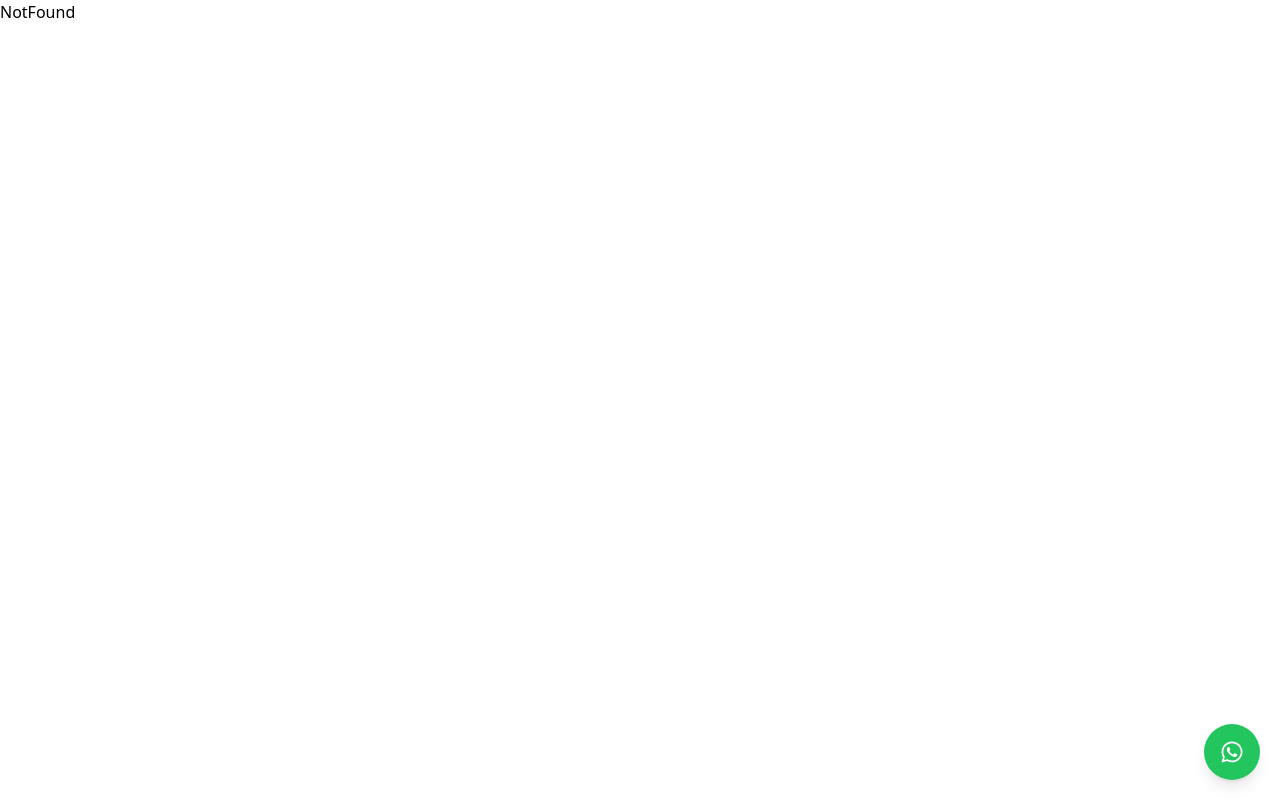
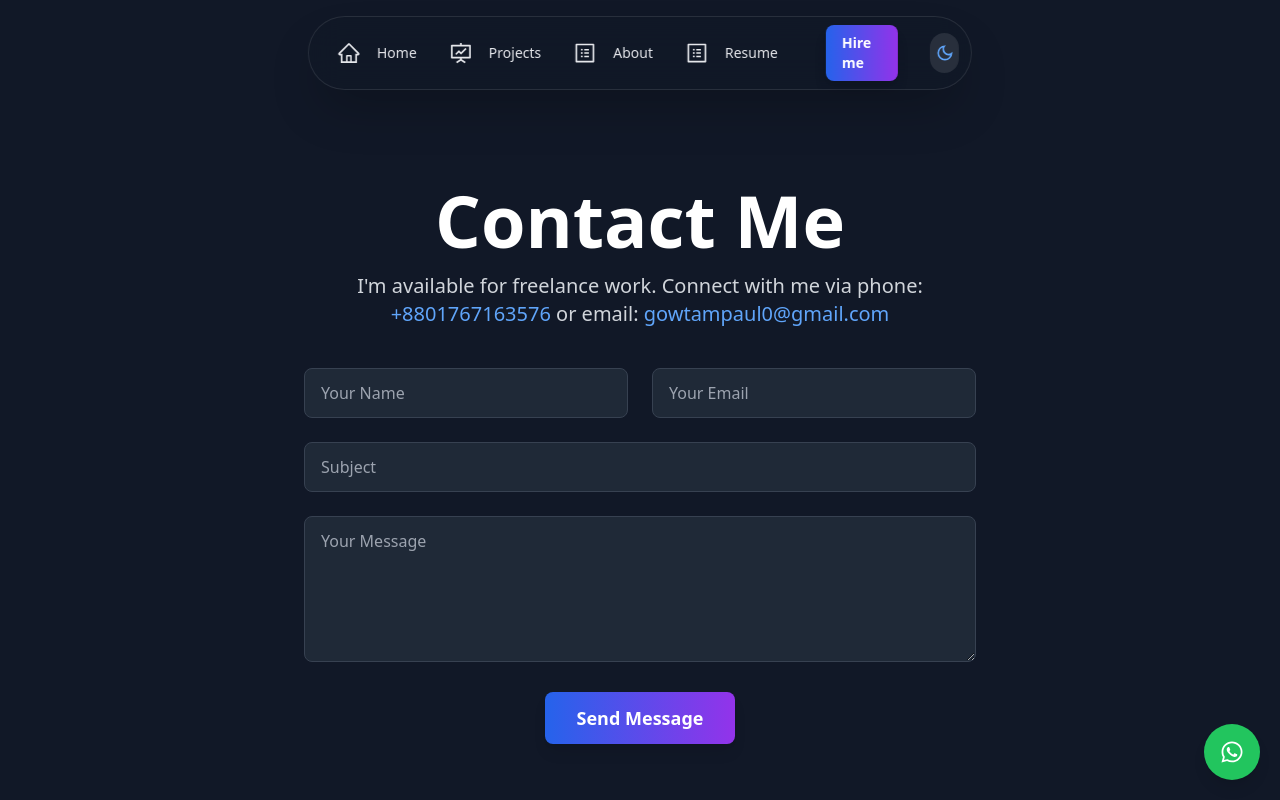
Before and after one commit to gowtamkumar/my-portfolio, a Next.js app: page /contact in a window 1280 px wide. Before the commit this address had no page. Built offline with nearby package versions, Linux system fonts and the light colour scheme.

Commit message:
add hire me button

```diff
--- /dev/null
+++ b/app/contact/page.tsx
@@ -0,0 +1,103 @@
+"use client";
+import Header from "@/components/Header";
+import { useState } from "react";
+
+export default function Contact() {
+  const [formData, setFormData] = useState({
+    name: "",
+    email: "",
+    subject: "",
+    message: "",
+  });
+
+  const handleChange = (
+    e: React.ChangeEvent<HTMLInputElement | HTMLTextAreaElement>
+  ) => {
+    setFormData({ ...formData, [e.target.name]: e.target.value });
+  };
+
+  const handleSubmit = (e: React.FormEvent<HTMLFormElement>) => {
+    e.preventDefault();
+    // Handle form submission logic here
+    console.log(formData);
+  };
+
+  return (
+    <>
+      <Header />
+      <main className="flex flex-col items-center justify-center min-h-screen bg-white dark:bg-gray-900 text-gray-900 dark:text-white px-4 pt-32">
+        <div className="w-full max-w-2xl">
+          <div className="text-center mb-10">
+            <h1 className="text-5xl md:text-7xl font-extrabold text-gray-900 dark:text-white leading-tight">
+              Contact Me
+            </h1>
+            <p className="max-w-2xl mx-auto text-lg md:text-xl text-gray-700 dark:text-gray-300 mt-4">
+              I&apos;m available for freelance work. Connect with me via phone:{" "}
+              <a
+                href="tel:+919876543210"
+                className="text-blue-600 dark:text-blue-400"
+              >
+                +8801767163576
+              </a>{" "}
+              or email:{" "}
+              <a
+                href="mailto:gowtampaul0@gmail.com"
+                className="text-blue-600 dark:text-blue-400"
+              >
+                gowtampaul0@gmail.com
+              </a>
+            </p>
+          </div>
+          <form onSubmit={handleSubmit} className="space-y-6">
+            <div className="grid grid-cols-1 md:grid-cols-2 gap-6">
+              <input
+                type="text"
+                name="name"
+                placeholder="Your Name"
+                onChange={handleChange}
+                value={formData.name}
+                className="w-full px-4 py-3 bg-gray-200 dark:bg-gray-800 border border-gray-300 dark:border-gray-700 rounded-lg focus:outline-none focus:ring-2 focus:ring-blue-600 dark:focus:ring-blue-400"
+                required
+              />
+              <input
+                type="email"
+                name="email"
+                placeholder="Your Email"
+                onChange={handleChange}
+                value={formData.email}
+                className="w-full px-4 py-3 bg-gray-200 dark:bg-gray-800 border border-gray-300 dark:border-gray-700 rounded-lg focus:outline-none focus:ring-2 focus:ring-blue-600 dark:focus:ring-blue-400"
+                required
+              />
+            </div>
+            <input
+              type="text"
+              name="subject"
+              placeholder="Subject"
+              onChange={handleChange}
+              value={formData.subject}
+              className="w-full px-4 py-3 bg-gray-200 dark:bg-gray-800 border border-gray-300 dark:border-gray-700 rounded-lg focus:outline-none focus:ring-2 focus:ring-blue-600 dark:focus:ring-blue-400"
+              required
+            />
+            <textarea
+              name="message"
+              placeholder="Your Message"
+              onChange={handleChange}
+              value={formData.message}
+              rows={5}
+              className="w-full px-4 py-3 bg-gray-200 dark:bg-gray-800 border border-gray-300 dark:border-gray-700 rounded-lg focus:outline-none focus:ring-2 focus:ring-blue-600 dark:focus:ring-blue-400"
+              required
+            ></textarea>
+            <div className="text-center">
+              <button
+                type="submit"
+                className="bg-gradient-to-r from-blue-600 to-purple-600 hover:from-blue-700 hover:to-purple-700 text-white font-bold py-3 px-8 rounded-lg text-lg transition-all duration-300 hover:scale-105 shadow-lg"
+              >
+                Send Message
+              </button>
+            </div>
+          </form>
+        </div>
+      </main>
+    </>
+  );
+}
--- a/app/page.tsx
+++ b/app/page.tsx
@@ -23,7 +23,12 @@ export default function Home() {
           <div className="my-6 text-3xl md:text-5xl font-semibold text-blue-600 dark:text-blue-400 h-20 md:h-24">
             a{" "}
             <Typewriter
-              words={["JavaScript Developer", "Full-Stack Engineer", "Web Developer", "Problem Solver"]}
+              words={[
+                "JavaScript Developer",
+                "Full-Stack Engineer",
+                "Web Developer",
+                "Problem Solver",
+              ]}
               loop={Infinity}
               cursor
               cursorStyle="_"
@@ -33,8 +38,9 @@ export default function Home() {
             />
           </div>
           <p className="max-w-2xl mx-auto text-lg md:text-xl text-gray-700 dark:text-gray-300 mb-10">
-            I specialize in building exceptional, high-quality websites and applications.
-            Currently exploring the world of AI and building cool things with it.
+            I specialize in building exceptional, high-quality websites and
+            applications. Currently exploring the world of AI and building cool
+            things with it.
           </p>
           <div className="flex flex-col md:flex-row justify-center gap-4 mb-10">
             <Link
@@ -51,13 +57,28 @@ export default function Home() {
             </Link>
           </div>
           <div className="flex justify-center space-x-6">
-            <Link href="https://github.com/gowtamkumar" target="_blank" rel="noreferrer" className="text-gray-500 dark:text-gray-400 hover:text-black dark:hover:text-white transition-colors duration-300 transform hover:scale-125">
+            <Link
+              href="https://github.com/gowtamkumar"
+              target="_blank"
+              rel="noreferrer"
+              className="text-gray-500 dark:text-gray-400 hover:text-black dark:hover:text-white transition-colors duration-300 transform hover:scale-125"
+            >
               <AiFillGithub className="text-4xl" />
             </Link>
-            <Link href="https://www.linkedin.com/in/gowtamkumar/" target="_blank" rel="noreferrer" className="text-gray-500 dark:text-gray-400 hover:text-blue-600 dark:hover:text-blue-500 transition-colors duration-300 transform hover:scale-125">
+            <Link
+              href="https://www.linkedin.com/in/gowtamkumar/"
+              target="_blank"
+              rel="noreferrer"
+              className="text-gray-500 dark:text-gray-400 hover:text-blue-600 dark:hover:text-blue-500 transition-colors duration-300 transform hover:scale-125"
+            >
               <AiFillLinkedin className="text-4xl" />
             </Link>
-            <Link href="https://www.facebook.com/Gowtamkumar17" target="_blank" rel="noreferrer" className="text-gray-500 dark:text-gray-400 hover:text-blue-700 dark:hover:text-blue-600 transition-colors duration-300 transform hover:scale-125">
+            <Link
+              href="https://www.facebook.com/Gowtamkumar17"
+              target="_blank"
+              rel="noreferrer"
+              className="text-gray-500 dark:text-gray-400 hover:text-blue-700 dark:hover:text-blue-600 transition-colors duration-300 transform hover:scale-125"
+            >
               <AiFillFacebook className="text-4xl" />
             </Link>
           </div>
--- a/components/Header.tsx
+++ b/components/Header.tsx
@@ -49,6 +49,12 @@ export default function Header() {
             );
           })}
         </nav>
+        <Link
+          href="/contact"
+          className="hidden sm:inline bg-gradient-to-r from-blue-600 to-purple-600 hover:from-blue-700 hover:to-purple-700 text-white font-bold py-2 px-4 rounded-lg text-sm transition-all duration-300 hover:scale-105 shadow-lg"
+        >
+          Hire me
+        </Link>
         <button
           onClick={handleDarkLight}
           className="relative flex items-center justify-center w-10 h-10 rounded-full bg-white/10 text-yellow-400 dark:text-blue-400 focus:outline-none focus:ring-2 focus:ring-offset-2 focus:ring-offset-gray-900 focus:ring-white">
--- a/lib/mock-data/menu.tsx
+++ b/lib/mock-data/menu.tsx
@@ -1,9 +1,7 @@
 import {
-  AiOutlineEdit,
   AiOutlineFundProjectionScreen,
-  AiOutlineGithub,
   AiOutlineHome,
-  AiOutlineProfile,
+  AiOutlineProfile
 } from "react-icons/ai";
 
 
```
